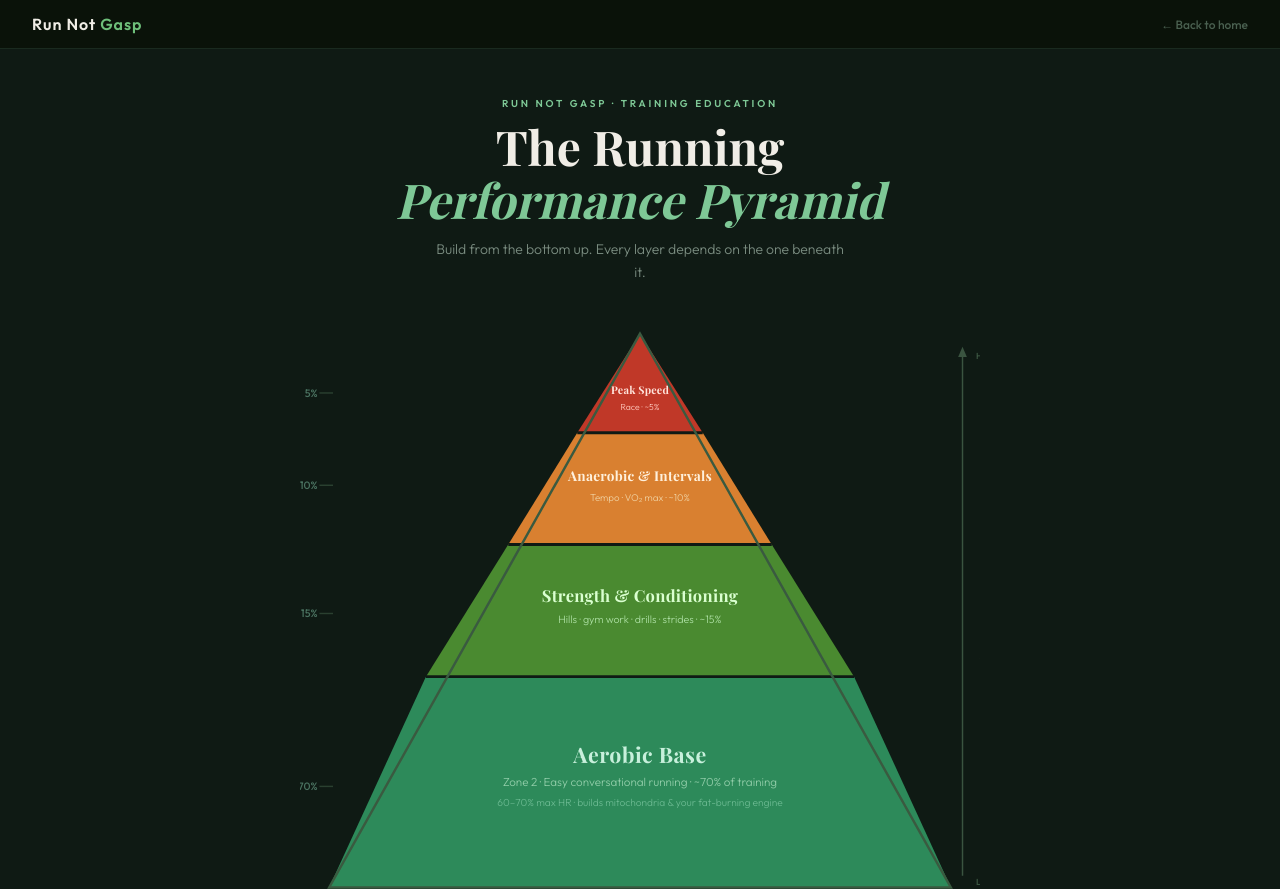
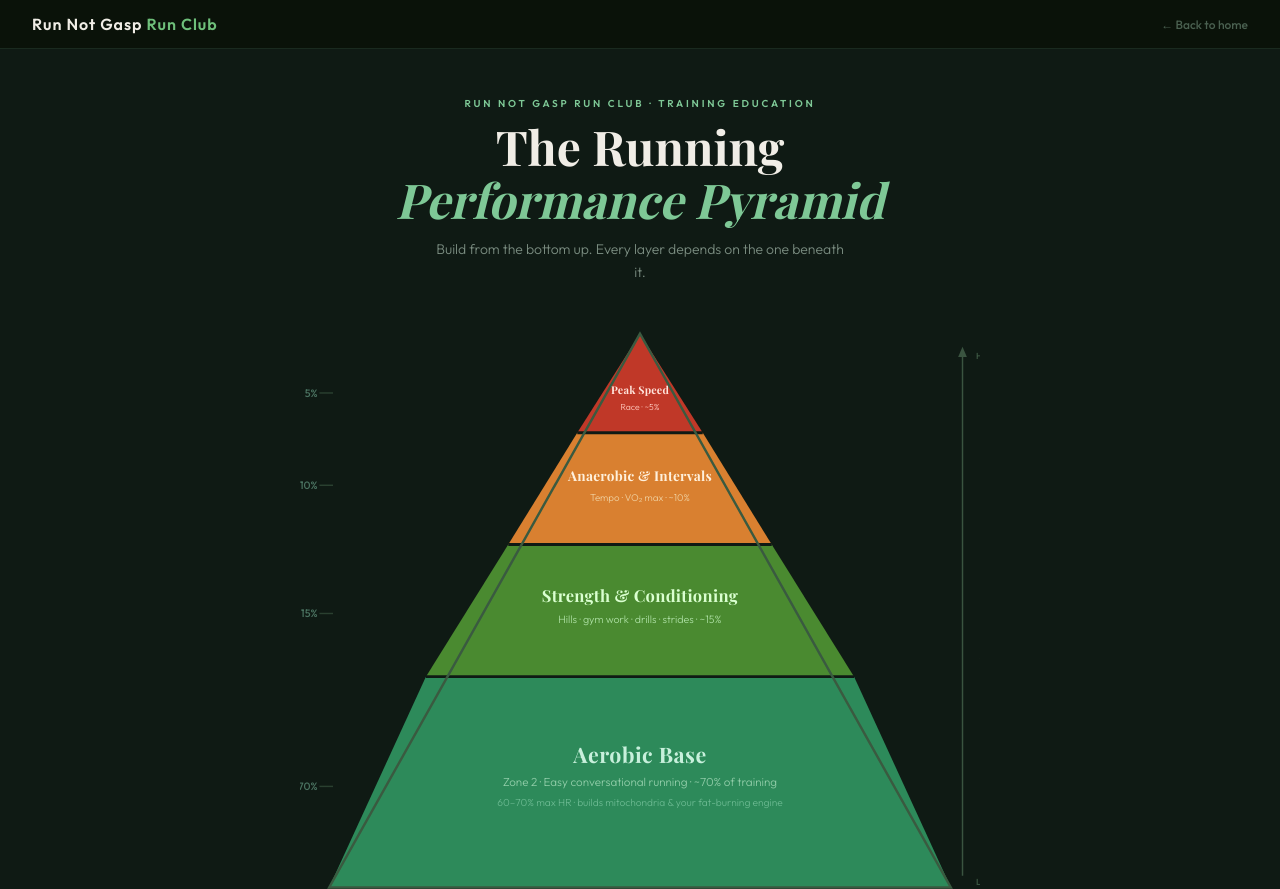
Before and after one commit to alexx-sir/runclub-plans, a plain HTML site: page running-pyramid.html in a window 1280 px wide. Shown: the top 889 px of the page. Drawn offline with nearby package versions, Linux system fonts and the light colour scheme; a web font is replaced by a local one.

Commit message:
Update title and navigation for Run Club branding

```diff
--- a/running-pyramid.html
+++ b/running-pyramid.html
@@ -3,7 +3,7 @@
 <head>
 <meta charset="UTF-8">
 <meta name="viewport" content="width=device-width, initial-scale=1.0">
-<title>The Training Pyramid — Run Not Gasp</title>
+<title>The Training Pyramid — Run Not Gasp Run Club</title>
 <link href="https://fonts.googleapis.com/css2?family=Playfair+Display:ital,wght@0,700;1,400&family=Outfit:wght@300;400;500;600&display=swap" rel="stylesheet">
 <style>
   * { box-sizing: border-box; margin: 0; padding: 0; }
@@ -157,14 +157,14 @@
 <body>
 
 <nav class="nav">
-  <a class="nav-logo" href="index.html">Run Not<span> Gasp</span></a>
+  <a class="nav-logo" href="index.html">Run Not Gasp<span> Run Club</span></a>
   <a class="nav-back" href="index.html">← Back to home</a>
 </nav>
 
 <div class="page">
 
   <div class="header">
-    <p class="eyebrow">Run Not Gasp · Training Education</p>
+    <p class="eyebrow">Run Not Gasp Run Club · Training Education</p>
     <h1 class="title">The Running<br><em>Performance Pyramid</em></h1>
     <p class="subtitle">Build from the bottom up. Every layer depends on the one beneath it.</p>
   </div>
```
